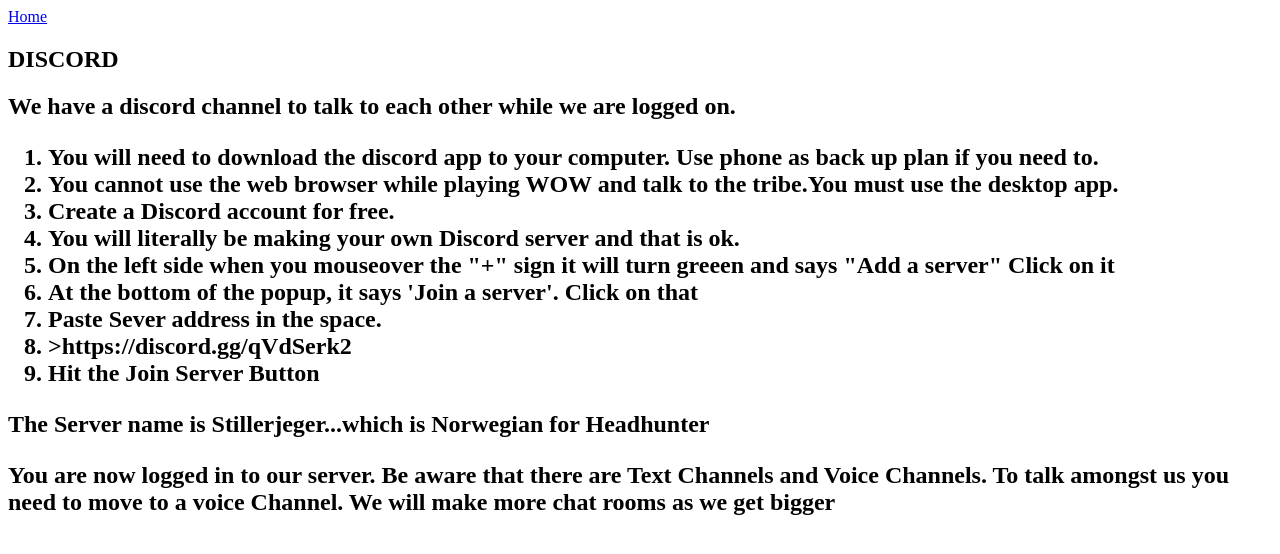
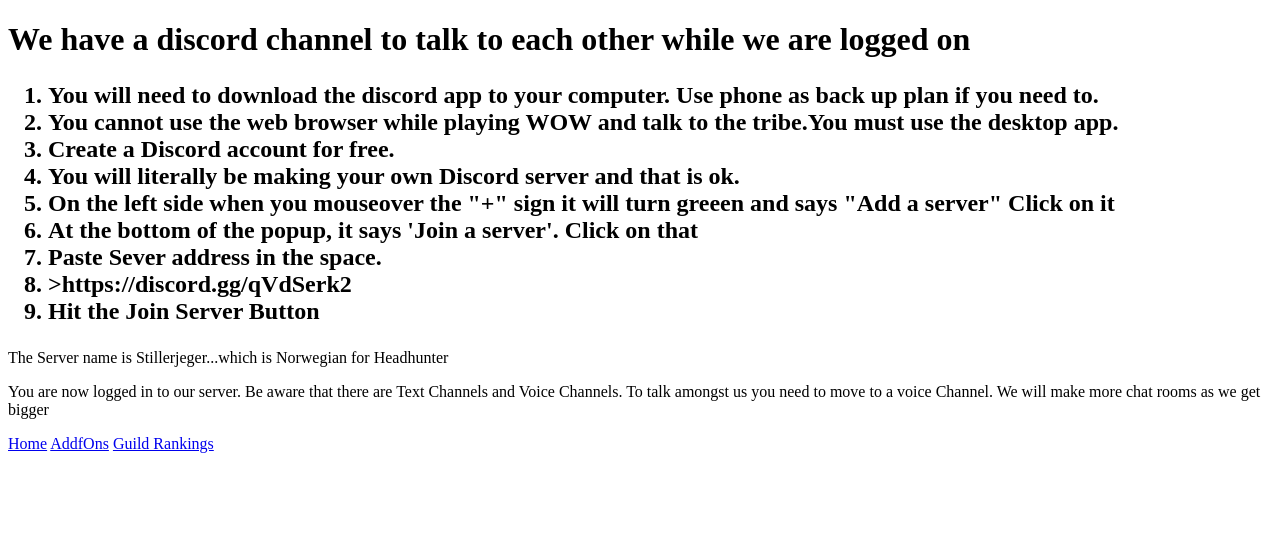
Before and after one commit to docl18d/Vangerian-Guards, a plain HTML site: page Web Site/Discord.html in a window 1280 px wide. Drawn offline with Linux system fonts and the light colour scheme.

Commit message:
Trying to figure this out

```diff
--- a/Web Site/Discord.html
+++ b/Web Site/Discord.html
@@ -1,9 +1,11 @@
-<a href="index.html">Home</a>
-
-<section>
-<h1>DISCORD</h1>
-<h2>We have a discord channel to talk to each other while we are logged on.</h2>
-<h2><body>
+<!DOCTYPE html>
+<html>
+	<head>
+		<title>Discord Set Up</title>
+	</head>
+<body>
+<h1>We have a discord channel to talk to each other while we are logged on</h1>
+<section><h2>
 	<ol>
 		<li>You will need to download the discord app to your computer.  Use phone as back up plan if you need to.</li>
 		<li>You cannot use the web browser while playing WOW and talk to the tribe.You must use the desktop app.</li>
@@ -15,7 +17,14 @@
 		<li>>https://discord.gg/qVdSerk2</li>
  		<li>Hit the Join Server Button</li>
 	</ol>
+</h2></section>
 	<p>The Server name is Stillerjeger...which is Norwegian for Headhunter</p>
 	<p>You are now logged in to our server.  Be aware that there are Text Channels and Voice Channels.  To talk amongst us you need to move to a voice Channel.  We will make more chat rooms as we get bigger</p>
-</h2></body>
 </section>
+</body>
+<footer>
+	<a href="Index.html">Home</a>
+	<a href="addons.html">AddfOns</a>
+	<a href="ranks.html">Guild Rankings</a>
+</footer>
+</html>
```
Also changed, not shown: Web Site/Index.html (+22 -14 lines), Web Site/addons.html (+11 -2 lines), Web Site/ranks.html (renamed from Web Site/rankings.html, +11 -3 lines), pic/1.jpg (deleted), pic/2.jpg (deleted), 2 other files.
